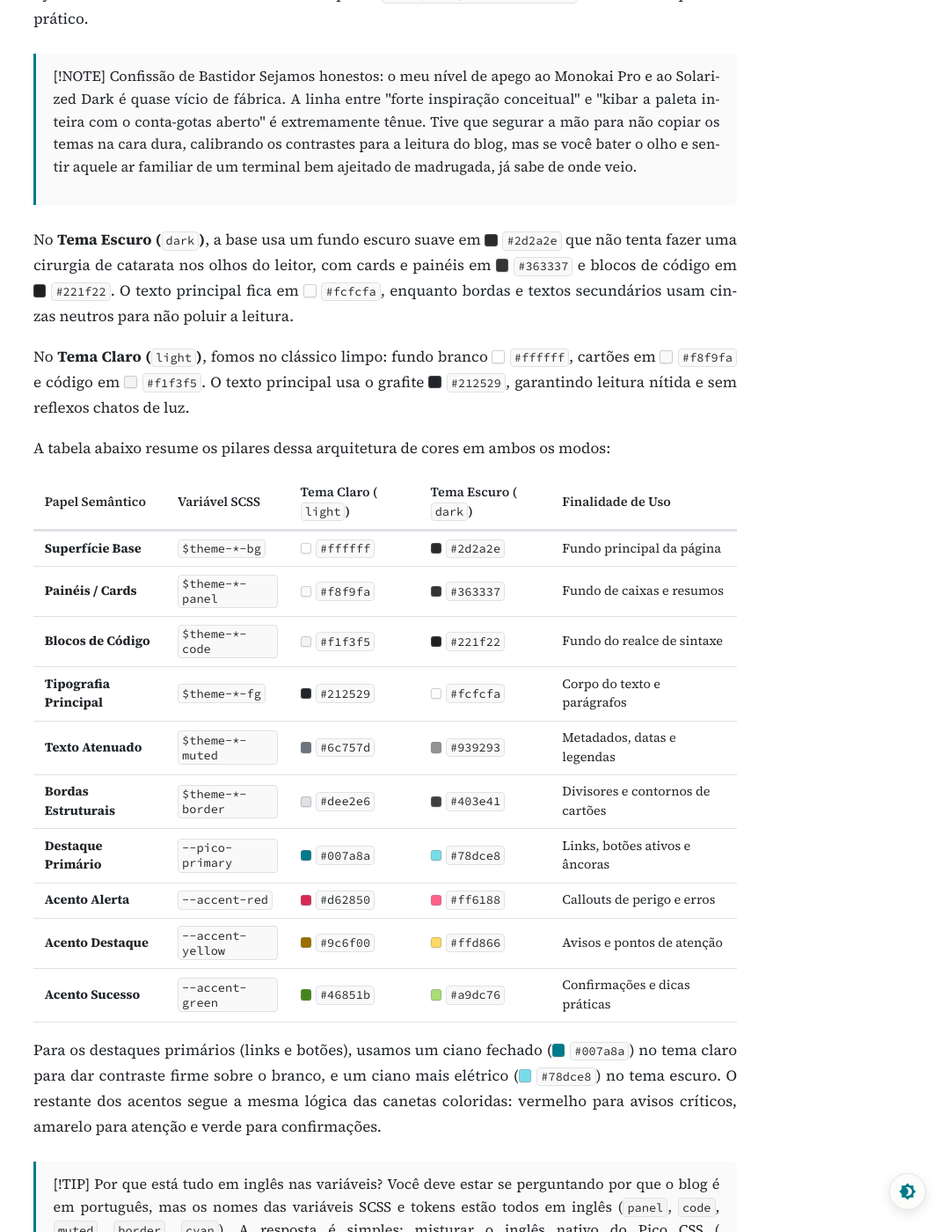
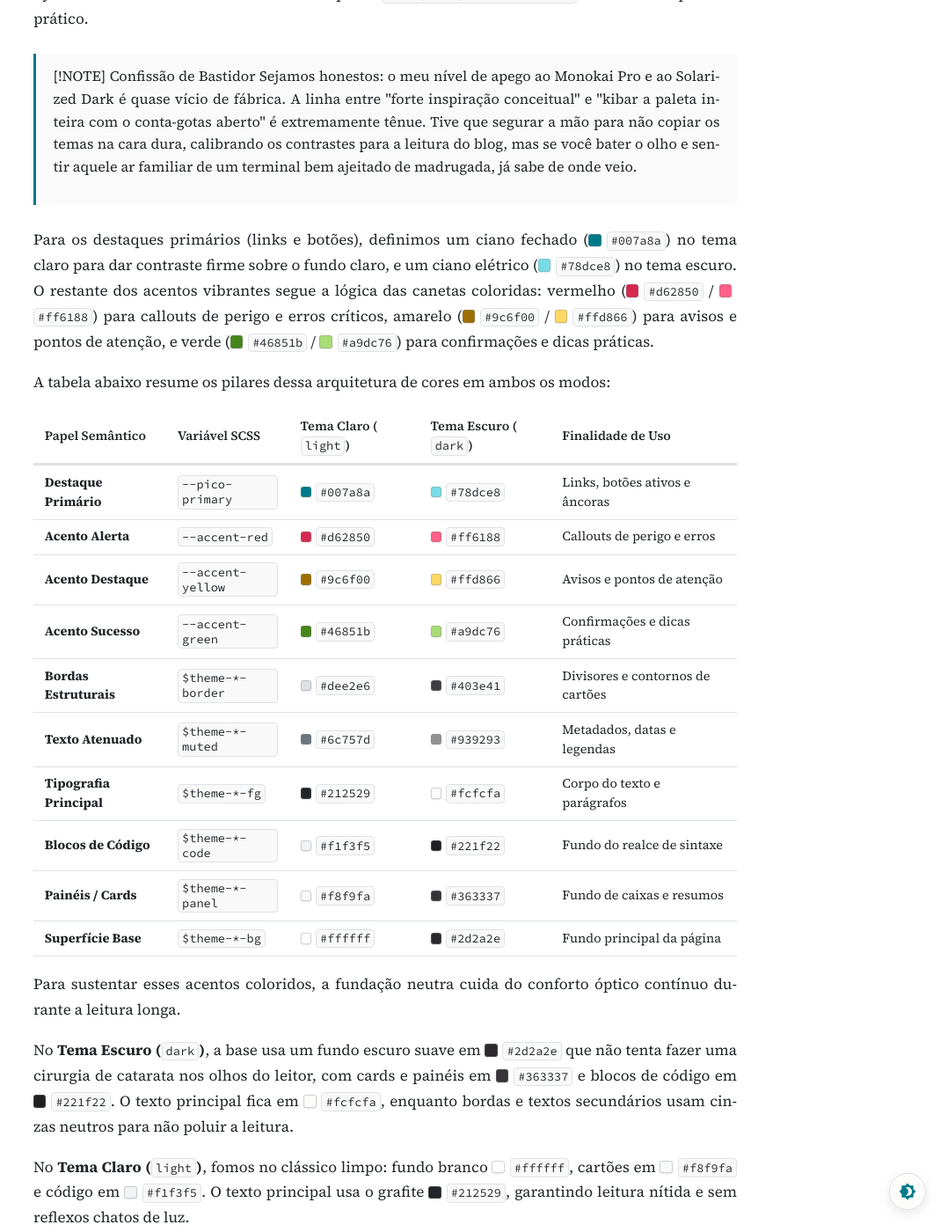
Before and after one commit to vndmtrx/vndmtrx.github.io, a Jekyll site: the page built from _posts/2026/09/2026-09-13-lanternagem-blog.md, in a window 1280 px wide and 1400 px high, scrolled down 6117 px. Shown: the whole window at 88% size, without its empty margins (202-1280 px from the left). Built offline with Jekyll 4.4.1, drawn with Linux system fonts in a browser that asks for light colours; nearby versions of some CDN libraries.

Commit message:
refactor(blog): reorganiza secao de cores destacando acentos antes da tabela e invertendo ordem

```diff
--- a/_posts/2026/09/2026-09-13-lanternagem-blog.md
+++ b/_posts/2026/09/2026-09-13-lanternagem-blog.md
@@ -158,26 +158,28 @@ Ajustei os valores hexadecimais no arquivo `_sass/base/_variables.scss` buscando
 > [!NOTE] Confissão de Bastidor
 > Sejamos honestos: o meu nível de apego ao Monokai Pro e ao Solarized Dark é quase vício de fábrica. A linha entre "forte inspiração conceitual" e "kibar a paleta inteira com o conta-gotas aberto" é extremamente tênue. Tive que segurar a mão para não copiar os temas na cara dura, calibrando os contrastes para a leitura do blog, mas se você bater o olho e sentir aquele ar familiar de um terminal bem ajeitado de madrugada, já sabe de onde veio.
 
-No **Tema Escuro (`dark`)**, a base usa um fundo escuro suave em <span class="color-swatch" style="background:#2d2a2e;"></span>`#2d2a2e` que não tenta fazer uma cirurgia de catarata nos olhos do leitor, com cards e painéis em <span class="color-swatch" style="background:#363337;"></span>`#363337` e blocos de código em <span class="color-swatch" style="background:#221f22;"></span>`#221f22`. O texto principal fica em <span class="color-swatch" style="background:#fcfcfa;"></span>`#fcfcfa`, enquanto bordas e textos secundários usam cinzas neutros para não poluir a leitura.
-
-No **Tema Claro (`light`)**, fomos no clássico limpo: fundo branco <span class="color-swatch" style="background:#ffffff;"></span>`#ffffff`, cartões em <span class="color-swatch" style="background:#f8f9fa;"></span>`#f8f9fa` e código em <span class="color-swatch" style="background:#f1f3f5;"></span>`#f1f3f5`. O texto principal usa o grafite <span class="color-swatch" style="background:#212529;"></span>`#212529`, garantindo leitura nítida e sem reflexos chatos de luz.
+Para os destaques primários (links e botões), definimos um ciano fechado (<span class="color-swatch" style="background:#007a8a;"></span>`#007a8a`) no tema claro para dar contraste firme sobre o fundo claro, e um ciano elétrico (<span class="color-swatch" style="background:#78dce8;"></span>`#78dce8`) no tema escuro. O restante dos acentos vibrantes segue a lógica das canetas coloridas: vermelho (<span class="color-swatch" style="background:#d62850;"></span>`#d62850` / <span class="color-swatch" style="background:#ff6188;"></span>`#ff6188`) para callouts de perigo e erros críticos, amarelo (<span class="color-swatch" style="background:#9c6f00;"></span>`#9c6f00` / <span class="color-swatch" style="background:#ffd866;"></span>`#ffd866`) para avisos e pontos de atenção, e verde (<span class="color-swatch" style="background:#46851b;"></span>`#46851b` / <span class="color-swatch" style="background:#a9dc76;"></span>`#a9dc76`) para confirmações e dicas práticas.
 
 A tabela abaixo resume os pilares dessa arquitetura de cores em ambos os modos:
 
 | Papel Semântico | Variável SCSS | Tema Claro (`light`) | Tema Escuro (`dark`) | Finalidade de Uso |
 | :--- | :--- | :--- | :--- | :--- |
-| **Superfície Base** | `$theme-*-bg` | <span class="color-swatch" style="background:#ffffff;"></span>`#ffffff` | <span class="color-swatch" style="background:#2d2a2e;"></span>`#2d2a2e` | Fundo principal da página |
-| **Painéis / Cards** | `$theme-*-panel` | <span class="color-swatch" style="background:#f8f9fa;"></span>`#f8f9fa` | <span class="color-swatch" style="background:#363337;"></span>`#363337` | Fundo de caixas e resumos |
-| **Blocos de Código** | `$theme-*-code` | <span class="color-swatch" style="background:#f1f3f5;"></span>`#f1f3f5` | <span class="color-swatch" style="background:#221f22;"></span>`#221f22` | Fundo do realce de sintaxe |
-| **Tipografia Principal**| `$theme-*-fg` | <span class="color-swatch" style="background:#212529;"></span>`#212529` | <span class="color-swatch" style="background:#fcfcfa;"></span>`#fcfcfa` | Corpo do texto e parágrafos |
-| **Texto Atenuado** | `$theme-*-muted` | <span class="color-swatch" style="background:#6c757d;"></span>`#6c757d` | <span class="color-swatch" style="background:#939293;"></span>`#939293` | Metadados, datas e legendas |
-| **Bordas Estruturais** | `$theme-*-border` | <span class="color-swatch" style="background:#dee2e6;"></span>`#dee2e6` | <span class="color-swatch" style="background:#403e41;"></span>`#403e41` | Divisores e contornos de cartões |
 | **Destaque Primário** | `--pico-primary` | <span class="color-swatch" style="background:#007a8a;"></span>`#007a8a` | <span class="color-swatch" style="background:#78dce8;"></span>`#78dce8` | Links, botões ativos e âncoras |
 | **Acento Alerta** | `--accent-red` | <span class="color-swatch" style="background:#d62850;"></span>`#d62850` | <span class="color-swatch" style="background:#ff6188;"></span>`#ff6188` | Callouts de perigo e erros |
 | **Acento Destaque** | `--accent-yellow` | <span class="color-swatch" style="background:#9c6f00;"></span>`#9c6f00` | <span class="color-swatch" style="background:#ffd866;"></span>`#ffd866` | Avisos e pontos de atenção |
 | **Acento Sucesso** | `--accent-green` | <span class="color-swatch" style="background:#46851b;"></span>`#46851b` | <span class="color-swatch" style="background:#a9dc76;"></span>`#a9dc76` | Confirmações e dicas práticas |
+| **Bordas Estruturais** | `$theme-*-border` | <span class="color-swatch" style="background:#dee2e6;"></span>`#dee2e6` | <span class="color-swatch" style="background:#403e41;"></span>`#403e41` | Divisores e contornos de cartões |
+| **Texto Atenuado** | `$theme-*-muted` | <span class="color-swatch" style="background:#6c757d;"></span>`#6c757d` | <span class="color-swatch" style="background:#939293;"></span>`#939293` | Metadados, datas e legendas |
+| **Tipografia Principal**| `$theme-*-fg` | <span class="color-swatch" style="background:#212529;"></span>`#212529` | <span class="color-swatch" style="background:#fcfcfa;"></span>`#fcfcfa` | Corpo do texto e parágrafos |
+| **Blocos de Código** | `$theme-*-code` | <span class="color-swatch" style="background:#f1f3f5;"></span>`#f1f3f5` | <span class="color-swatch" style="background:#221f22;"></span>`#221f22` | Fundo do realce de sintaxe |
+| **Painéis / Cards** | `$theme-*-panel` | <span class="color-swatch" style="background:#f8f9fa;"></span>`#f8f9fa` | <span class="color-swatch" style="background:#363337;"></span>`#363337` | Fundo de caixas e resumos |
+| **Superfície Base** | `$theme-*-bg` | <span class="color-swatch" style="background:#ffffff;"></span>`#ffffff` | <span class="color-swatch" style="background:#2d2a2e;"></span>`#2d2a2e` | Fundo principal da página |
 
-Para os destaques primários (links e botões), usamos um ciano fechado (<span class="color-swatch" style="background:#007a8a;"></span>`#007a8a`) no tema claro para dar contraste firme sobre o branco, e um ciano mais elétrico (<span class="color-swatch" style="background:#78dce8;"></span>`#78dce8`) no tema escuro. O restante dos acentos segue a mesma lógica das canetas coloridas: vermelho para avisos críticos, amarelo para atenção e verde para confirmações.
+Para sustentar esses acentos coloridos, a fundação neutra cuida do conforto óptico contínuo durante a leitura longa.
+
+No **Tema Escuro (`dark`)**, a base usa um fundo escuro suave em <span class="color-swatch" style="background:#2d2a2e;"></span>`#2d2a2e` que não tenta fazer uma cirurgia de catarata nos olhos do leitor, com cards e painéis em <span class="color-swatch" style="background:#363337;"></span>`#363337` e blocos de código em <span class="color-swatch" style="background:#221f22;"></span>`#221f22`. O texto principal fica em <span class="color-swatch" style="background:#fcfcfa;"></span>`#fcfcfa`, enquanto bordas e textos secundários usam cinzas neutros para não poluir a leitura.
+
+No **Tema Claro (`light`)**, fomos no clássico limpo: fundo branco <span class="color-swatch" style="background:#ffffff;"></span>`#ffffff`, cartões em <span class="color-swatch" style="background:#f8f9fa;"></span>`#f8f9fa` e código em <span class="color-swatch" style="background:#f1f3f5;"></span>`#f1f3f5`. O texto principal usa o grafite <span class="color-swatch" style="background:#212529;"></span>`#212529`, garantindo leitura nítida e sem reflexos chatos de luz.
 
 > [!TIP] Por que está tudo em inglês nas variáveis?
 > Você deve estar se perguntando por que o blog é em português, mas os nomes das variáveis SCSS e tokens estão todos em inglês (`panel`, `code`, `muted`, `border`, `cyan`). A resposta é simples: misturar o inglês nativo do Pico CSS (`--pico-background-color`, `--pico-primary`) com termos soltos em português tipo `$tema-fundo-cartao` ou `$cor-destaque` cria um Franken-código bizarro e doloroso de ler. No código, consistência estética é paz de espírito.
```
